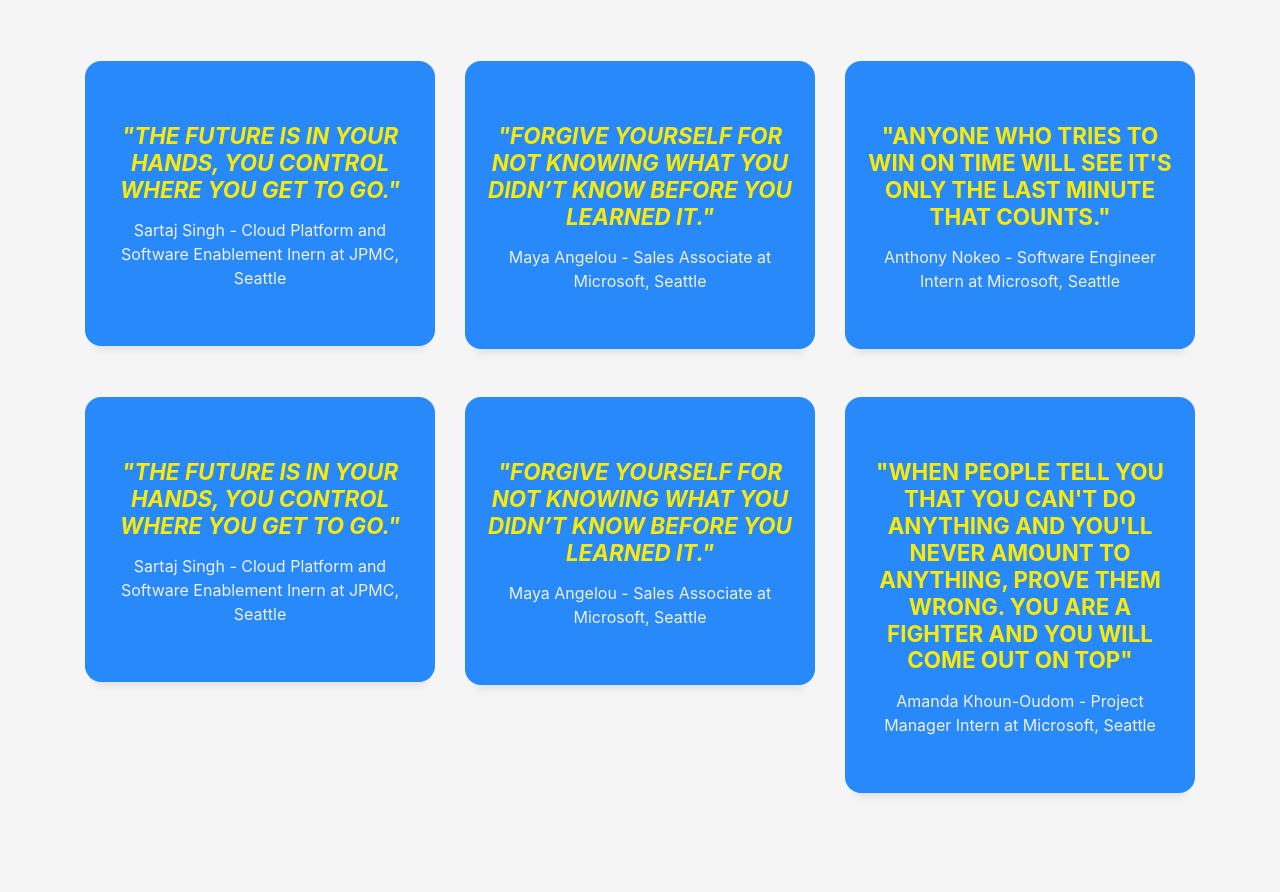
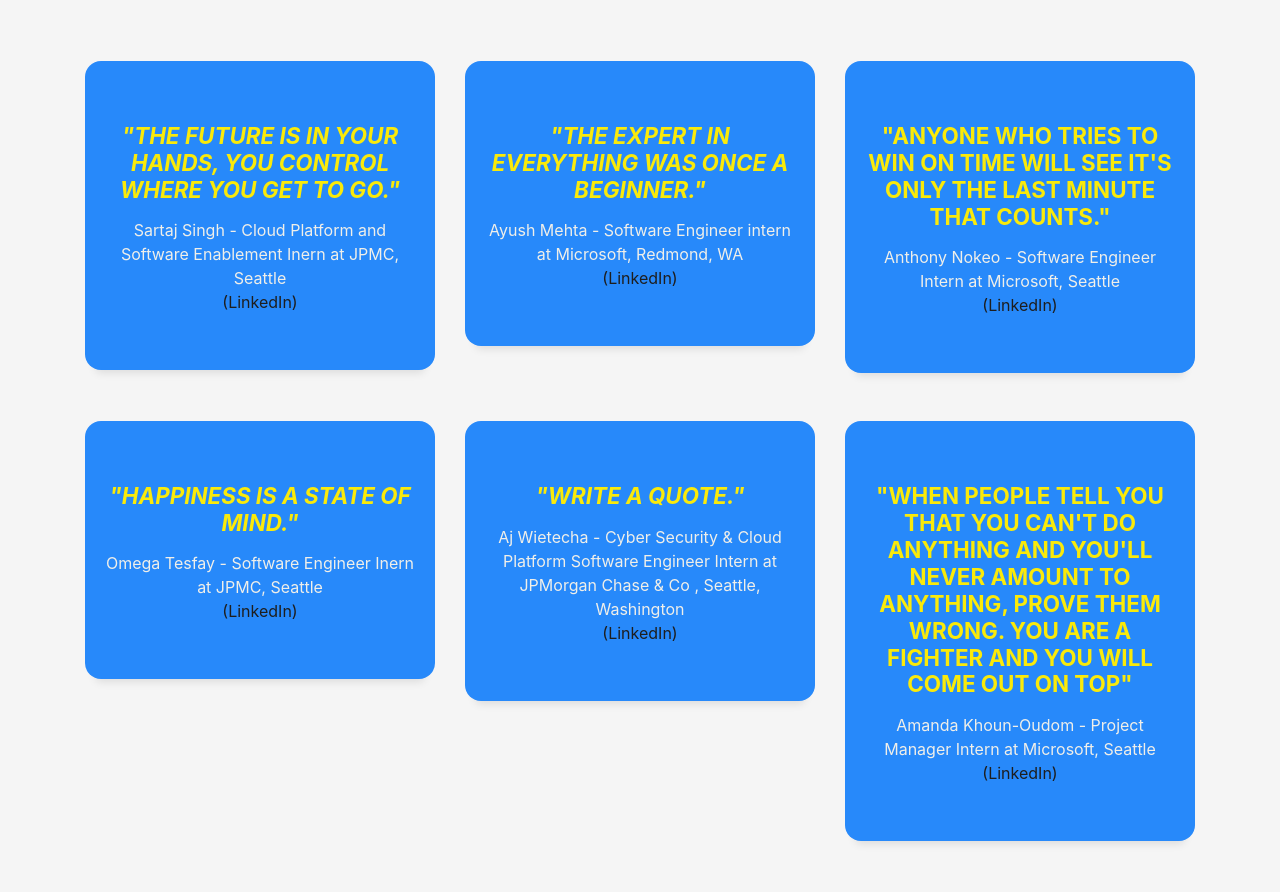
Before and after one commit to Ayush434/match, a plain HTML site: page match/index.html in a window 1280 px wide. Shown: the part 3141-4033 px from the top of the page. Drawn offline with Linux system fonts and the light colour scheme.

Commit message:
Quotes html

```diff
--- a/match/index.html
+++ b/match/index.html
@@ -133,7 +133,7 @@
   </div>
 
 
-  <!--/ Section Services Star /-->
+ <!--/ Section Services Star /-->
   <section id="service" class="services-mf route">
     <br>
     <br>
@@ -160,7 +160,8 @@
             <div class="service-content">
               <h2 class="s-title"> <i>"The future is in your hands, you control where you get to go."</i></h2>
               <p class="s-description text-center">
-                Sartaj Singh - Cloud Platform and Software Enablement Inern at JPMC, Seattle
+                  Sartaj Singh - Cloud Platform and Software Enablement Inern at JPMC, Seattle <br>
+                <a href="https://www.linkedin.com/in/sartaj96singh/" target="_blank">(LinkedIn)</a>
               </p>
             </div>
           </div>
@@ -170,9 +171,10 @@
             <div class="service-ico">
             </div>
             <div class="service-content">
-              <h2 class="s-title"><i>"Forgive yourself for not knowing what you didn’t know before you learned it."</i></h2>
-              <p class="s-description text-center">
-                Maya Angelou - Sales Associate at Microsoft, Seattle
+              <h2 class="s-title"><i>"The expert in everything was once a beginner."</i></h2>
+              <p class="s-description text-center ">
+                Ayush Mehta - Software Engineer intern at Microsoft, Redmond, WA <br>
+                <a href="https://www.linkedin.com/in/ayush-mehta-b8a614194/" target="_blank">(LinkedIn)</a>
               </p>
             </div>
           </div>
@@ -184,7 +186,8 @@
             <div class="service-content">
               <h2 class="s-title"></i>"Anyone who tries to win on time will see it's only the last minute that counts."</i></h2>
               <p class="s-description text-center">
-                Anthony Nokeo - Software Engineer Intern at Microsoft, Seattle
+                Anthony Nokeo - Software Engineer Intern at Microsoft, Seattle <br>
+                <a href="https://www.linkedin.com/in/anthony-nokeo-2155a9193/" target="_blank">(LinkedIn)</a>
               </p>
             </div>
           </div>
@@ -194,9 +197,10 @@
             <div class="service-ico">
             </div>
             <div class="service-content">
-              <h2 class="s-title"> <i>"The future is in your hands, you control where you get to go."</i></h2>
+              <h2 class="s-title"> <i>"Happiness is a state of mind."</i></h2>
               <p class="s-description text-center">
-                Sartaj Singh - Cloud Platform and Software Enablement Inern at JPMC, Seattle
+                  Omega Tesfay - Software Engineer Inern at JPMC, Seattle <br>
+                  <a href="https://www.linkedin.com/in/ayush-mehta-b8a614194/" target="_blank">(LinkedIn)</a>
               </p>
             </div>
           </div>
@@ -206,9 +210,10 @@
             <div class="service-ico">
             </div>
             <div class="service-content">
-              <h2 class="s-title"><i>"Forgive yourself for not knowing what you didn’t know before you learned it."</i></h2>
+              <h2 class="s-title"><i>"Write a Quote."</i></h2>
               <p class="s-description text-center">
-                Maya Angelou - Sales Associate at Microsoft, Seattle
+                Aj Wietecha - Cyber Security & Cloud Platform Software Engineer Intern at JPMorgan Chase & Co , Seattle, Washington <br>
+                <a href="https://www.linkedin.com/in/ajwietechaii/" target="_blank">(LinkedIn)</a>
               </p>
             </div>
           </div>
@@ -220,7 +225,8 @@
             <div class="service-content">
               <h2 class="s-title"></i>"When people tell you that you can't do anything and you'll never amount to anything, prove them wrong. You are a fighter and you will come out on top"</i></h2>
               <p class="s-description text-center">
-                Amanda Khoun-Oudom - Project Manager Intern at Microsoft, Seattle
+                Amanda Khoun-Oudom - Project Manager Intern at Microsoft, Seattle <br>
+                <a href="https://www.linkedin.com/in/amanda-khoun-oudom/" target="_blank">(LinkedIn)</a>
               </p>
             </div>
           </div>
```
